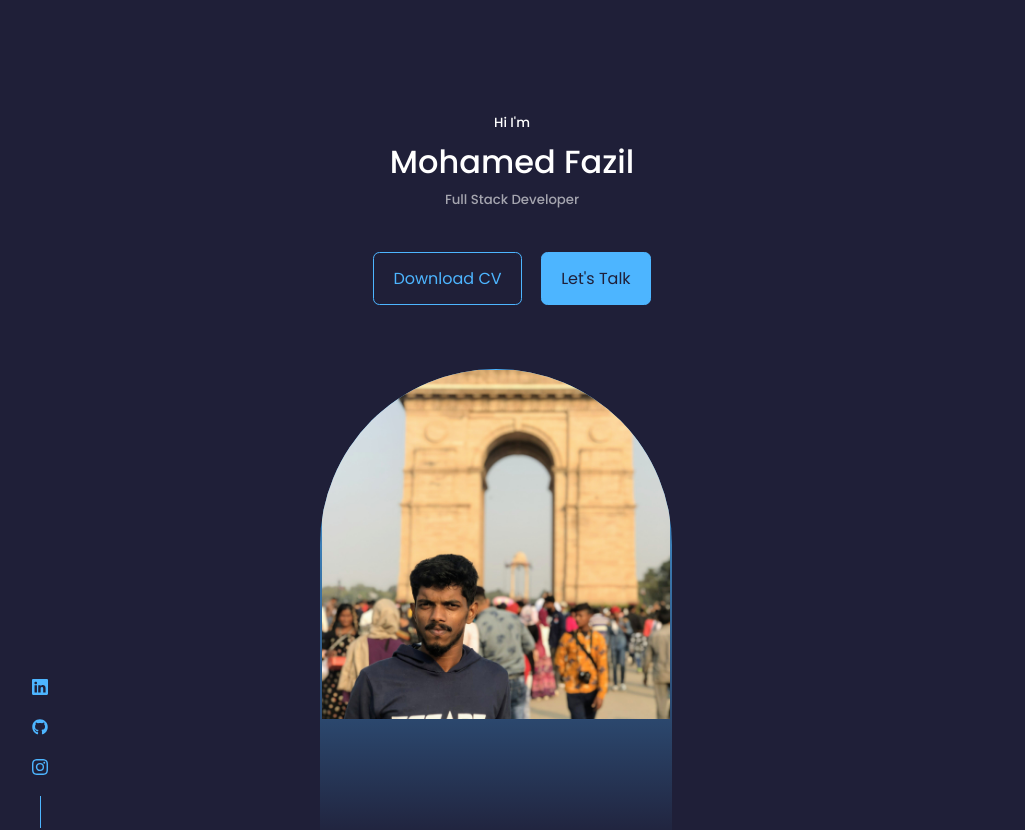
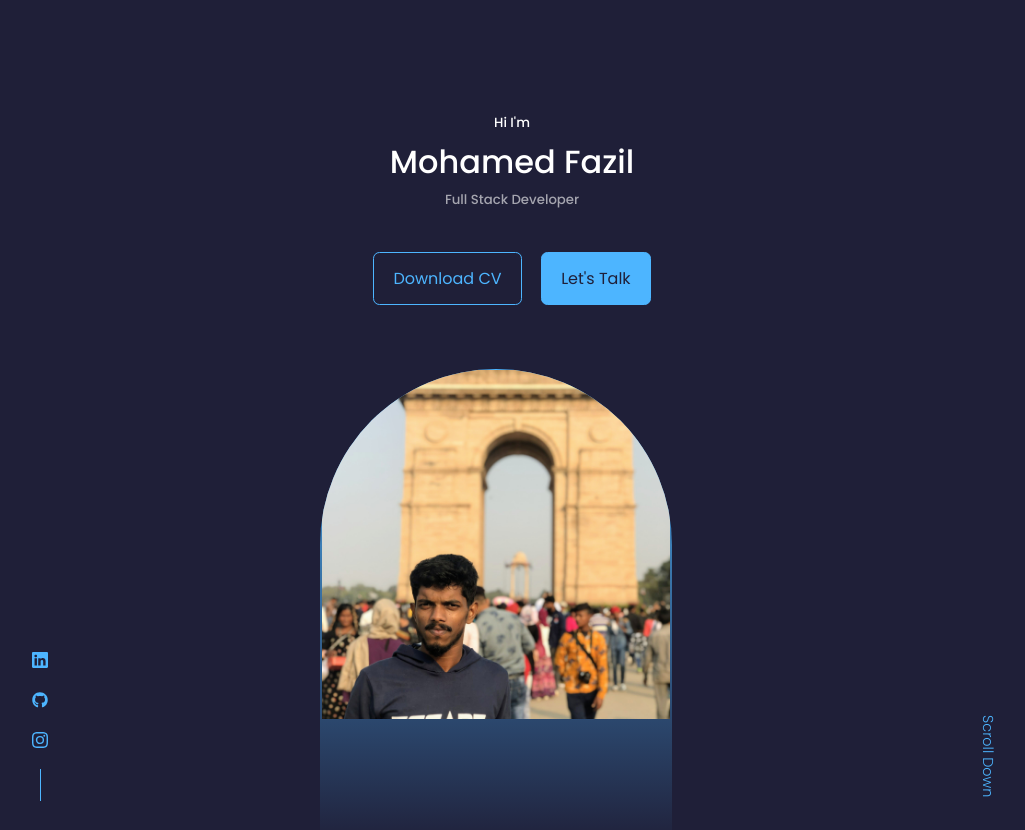
Before and after one commit to mohamedfazilk/React-Portfolio, a React (Create React App) app: page / in a window 1280 px wide. Shown: the top 830 px of the page, without its empty margins (128-1153 px from the left). Built offline with nearby package versions, Linux system fonts and the light colour scheme.

Commit message:
scroll__down is styled with rotating 90deg

```diff
--- a/src/components/header/header.css
+++ b/src/components/header/header.css
@@ -41,7 +41,8 @@ header {
     background: var(--color-primary);
 }
 
-
+/*
+=========================image=================== */
 .me {
     background: linear-gradient(var(--color-primary), transparent);
     width: 22rem;
@@ -54,3 +55,13 @@ header {
     padding: 0.1rem 0.1rem 0.1rem 0.1rem;
 
 }
+
+
+.scroll__down {
+    position: absolute;
+        right: -2.3rem;
+        bottom: 5rem;
+        transform: rotate(90deg);
+        font-weight: 300;
+        font-size: 0.9rem;
+}
```
